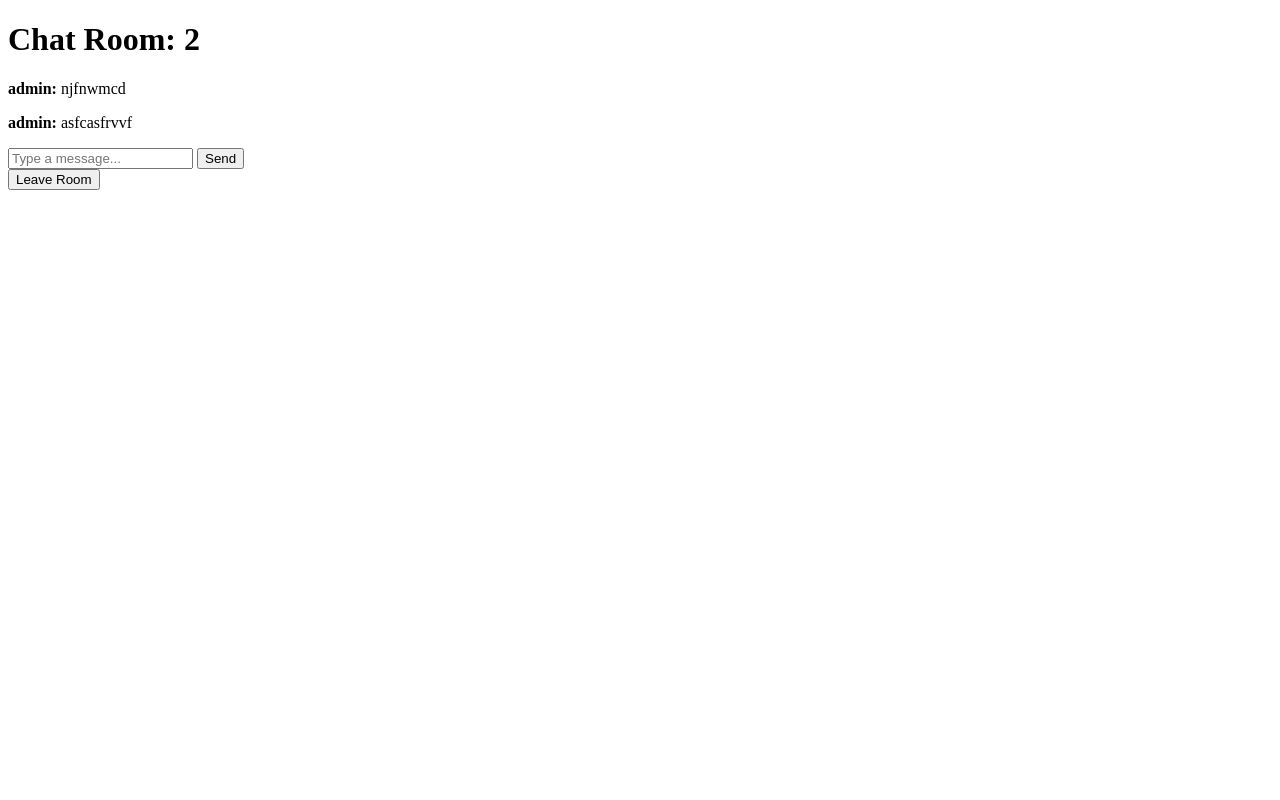
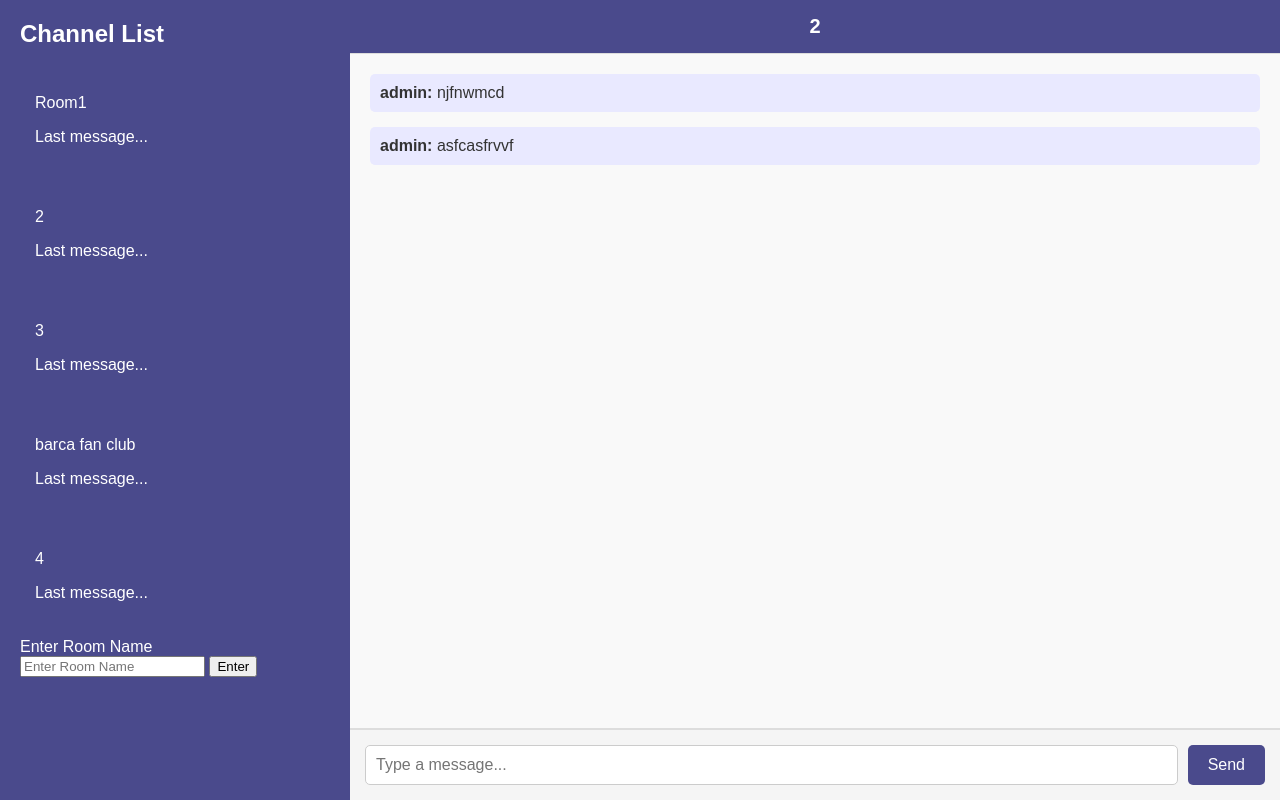
Before and after one commit to Jekmen1/final_project, a Flask app: page /chat/2 in a window 1280 px wide. Run offline with Flask 3, Linux system fonts and the light colour scheme; a user stored in the database is signed in; some libraries are stand-ins or nearby versions.

Commit message:
add css or chat and room pages

```diff
--- a/src/static/css/styles.css
+++ b/src/static/css/styles.css
@@ -0,0 +1,124 @@
+body {
+    margin: 0;
+    font-family: Arial, sans-serif;
+    background-color: #f5f5f5;
+    color: #333;
+}
+
+.chat-container {
+    display: flex;
+    height: 100vh;
+}
+
+.sidebar {
+    width: 25%;
+    background-color: #4a4a8c;
+    color: #fff;
+    display: flex;
+    flex-direction: column;
+    padding: 20px;
+    box-shadow: 2px 0 5px rgba(0, 0, 0, 0.1);
+}
+
+.sidebar h2 {
+    margin: 0 0 20px;
+    font-size: 24px;
+}
+
+.sidebar ul {
+    list-style: none;
+    padding: 0;
+    margin: 0;
+}
+
+.sidebar ul li {
+    margin-bottom: 10px;
+}
+
+.sidebar ul li a {
+    color: #fff;
+    text-decoration: none;
+    padding: 10px 15px;
+    display: block;
+    border-radius: 5px;
+    transition: background-color 0.3s;
+}
+
+.sidebar ul li a:hover {
+    background-color: #6a6ab0;
+}
+
+.chat-window {
+    width: 75%;
+    display: flex;
+    flex-direction: column;
+    background-color: #fff;
+}
+
+.chat-header {
+    background-color: #4a4a8c;
+    color: #fff;
+    padding: 15px;
+    font-size: 20px;
+    font-weight: bold;
+    text-align: center;
+}
+
+.chat-box {
+    flex-grow: 1;
+    padding: 20px;
+    overflow-y: auto;
+    background-color: #f9f9f9;
+    border-top: 1px solid #ddd;
+    border-bottom: 1px solid #ddd;
+}
+
+.message {
+    margin-bottom: 15px;
+    padding: 10px;
+    border-radius: 5px;
+    background-color: #e9e9ff;
+    color: #333;
+}
+
+.message .username {
+    font-weight: bold;
+    margin-right: 5px;
+}
+
+.chat-input {
+    display: flex;
+    padding: 15px;
+    background-color: #f5f5f5;
+    border-top: 1px solid #ddd;
+}
+
+.chat-input input {
+    flex-grow: 1;
+    padding: 10px;
+    font-size: 16px;
+    border: 1px solid #ccc;
+    border-radius: 5px;
+    margin-right: 10px;
+}
+
+.chat-input button {
+    padding: 10px 20px;
+    font-size: 16px;
+    color: #fff;
+    background-color: #4a4a8c;
+    border: none;
+    border-radius: 5px;
+    cursor: pointer;
+    transition: background-color 0.3s;
+}
+
+.chat-input button:hover {
+    background-color: #6a6ab0;
+}
+
+.status {
+    font-style: italic;
+    color: #666;
+    margin-bottom: 10px;
+}
--- a/src/templates/chatapp/room.html
+++ b/src/templates/chatapp/room.html
@@ -1,7 +1,10 @@
 <!DOCTYPE html>
 <html lang="en">
 <head>
+    <meta charset="UTF-8">
+    <meta name="viewport" content="width=device-width, initial-scale=1.0">
     <title>{{ room.name }}</title>
+    <link rel="stylesheet" href="{{ url_for('static', filename='css/styles.css') }}">
     <script src="https://cdnjs.cloudflare.com/ajax/libs/socket.io/4.5.1/socket.io.js"></script>
     <script>
         const socket = io();
@@ -27,19 +30,48 @@
     </script>
 </head>
 <body>
-    <h1>Chat Room: {{ room.name }}</h1>
-    <div id="chat-box">
-        {% for msg in messages %}
-        <p><b>{{ msg.user.username }}:</b> {{ msg.content }}</p>
-        {% endfor %}
-    </div>
-    <input id="message" type="text" placeholder="Type a message...">
-    <button onclick="sendMessage()">Send</button>
+    <div class="chat-container">
+        <div class="sidebar">
+            <h2>Channel List</h2>
+            <ul>
+                {% if rooms %}
+                    {% for one_room in rooms %}
+                    <li>
+                        <a href="{{ url_for('chat.room', room_name=one_room.name) }}">
+                            <div class="room">
+                                <p class="room-name">{{ one_room.name }}</p>
+                                <p class="room-last-message">Last message...</p>
+                            </div>
+                        </a>
+                    </li>
+                    {% endfor %}
+                {% else %}
+                    <p>No rooms available. Create the first one!</p>
+                {% endif %}
+            </ul>
+            <div id="room-form" class="room-form">
+                <form method="POST" action="{{ url_for('chat.chat') }}">
+                    <label for="room_name">Enter Room Name</label>
+                    <input type="text" name="room_name" id="room_name" placeholder="Enter Room Name" required>
+                    <button type="submit">Enter</button>
+                </form>
+            </div>
+        </div>
 
-    <div class="mt-3">
-        <form action="{{ url_for('chat.chat') }}" method="GET">
-            <button class="btn btn-warning">Leave Room</button>
-        </form>
+        <div class="chat-window">
+            <div class="chat-header">{{ room.name }}</div>
+            <div id="chat-box" class="chat-box">
+                {% for msg in messages %}
+                <div class="message">
+                    <strong>{{ msg.user.username }}:</strong> {{ msg.content }}
+                </div>
+                {% endfor %}
+            </div>
+            <div class="chat-input">
+                <input id="message" type="text" placeholder="Type a message...">
+                <button onclick="sendMessage()">Send</button>
+            </div>
+        </div>
     </div>
 </body>
 </html>
--- a/src/views/chat_view/routes.py
+++ b/src/views/chat_view/routes.py
@@ -23,9 +23,10 @@ def chat():
 @chat_bp.route('/chat/<room_name>')
 @login_required
 def room(room_name):
+    all_rooms = ChatRoom.query.all()
     room = ChatRoom.query.filter_by(name=room_name).first_or_404()
     messages = Message.query.filter_by(room_id=room.id).order_by(Message.timestamp).all()
-    return render_template('chatapp/room.html', room=room, messages=messages)
+    return render_template('chatapp/room.html', rooms=all_rooms, room=room, messages=messages)
 
 @socketio.on('send_message')
 def handle_send_message(data):
```
Also changed, not shown: src/templates/chatapp/chat.html (+32 -21 lines), instance/db.sqlite3.
